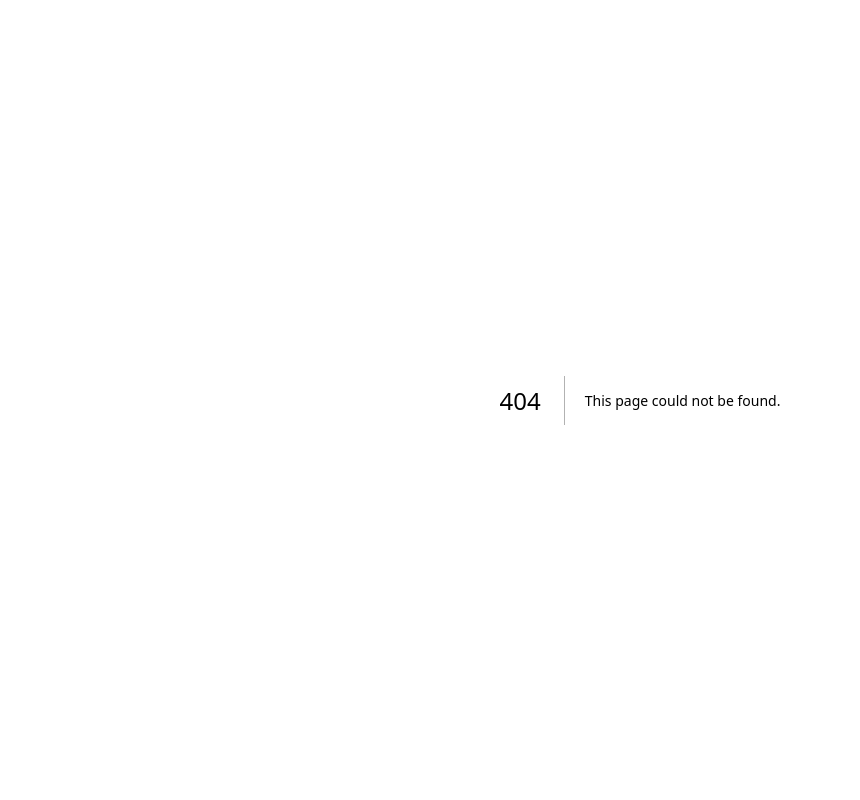
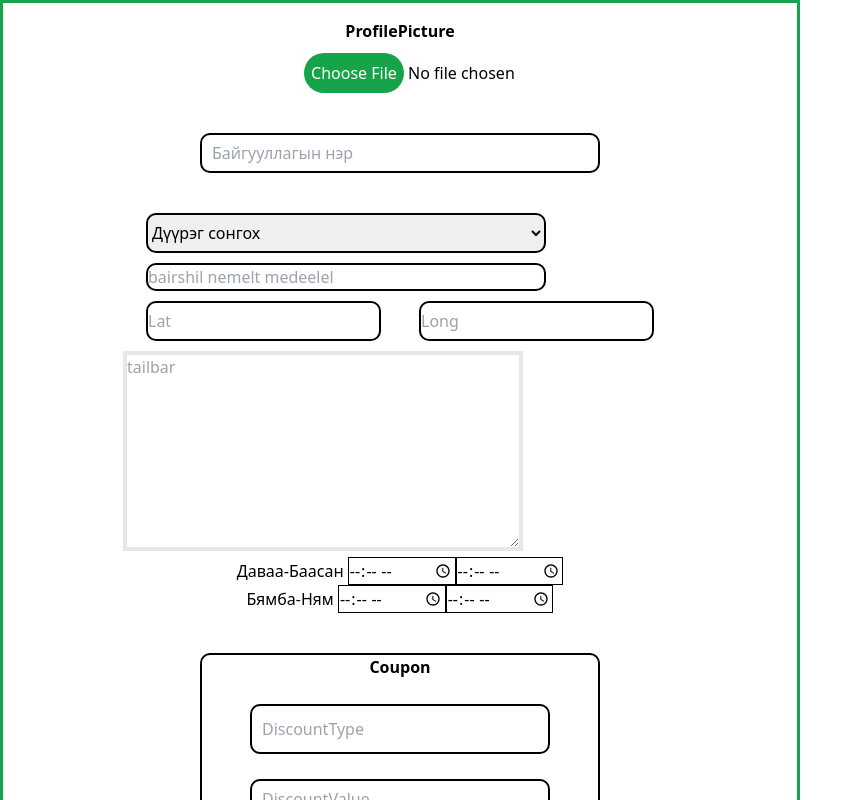
Before and after one commit to leap-2022-teal/Adolf-client, a Next.js app: page /spData/spDataC in a window 1280 px wide. Before the commit this address had no page. Shown: the top 800 px of the page, without its empty margins (0-860 px from the left). Built offline with nearby package versions, Linux system fonts and the light colour scheme.

Commit message:
completely changed the way of state

```diff
--- a/src/pages/spData/spData.tsx
+++ b/src/pages/spData/spDataC.tsx
@@ -3,23 +3,57 @@ import { use, useEffect, useState } from 'react';
 import dynamic from 'next/dynamic';
 import axios from 'axios';
 import Image from 'next/image';
+interface FormValues {
+  name: string;
+  image: string;
+  district: string;
+  address: string;
+  lat: string;
+  long: string;
+  description: string;
+  mondayFriday: string;
+  saturdaySunday: string;
+  closeMonday: string;
+  closeSaturdaySunday: string;
+  discountType: string;
+  discountValue: string;
+}
 
 function SpData() {
-  const [name, setName] = useState<string>('');
-  const [discountType, setDiscountType] = useState<string>('');
-  const [discountValue, setDiscountValue] = useState<string>('');
-  const [description, setDescription] = useState<string>('');
-  const [address, setAddress] = useState<string>('');
-  const [lat, setLat] = useState<string>();
-  const [long, setLong] = useState<string>();
-  const [mondayFriday, setMondayFriday] = useState<string>('');
-  const [saturdaySunday, setSaturdaySunday] = useState<string>('');
-  const [closeMonday, setCloseMonday] = useState<string>('');
-  const [closeSaturdaySunday, setCloseSaturdaySunday] = useState<string>('');
   const [uploading, setUploading] = useState(false);
   const [image, setImage] = useState<any>('');
-  const [location, setLocation] = useState<string>('');
-  // console.log('eneshu', location);
+  const [formValues, setFormValues] = useState<FormValues>({
+    name: '',
+    image: '',
+    district: '',
+    address: '',
+    lat: '',
+    long: '',
+    description: '',
+    mondayFriday: '',
+    saturdaySunday: '',
+    closeMonday: '',
+    closeSaturdaySunday: '',
+    discountType: '',
+    discountValue: '',
+  });
+  // const handleInputChange = (
+  //   e: React.ChangeEvent<
+  //     HTMLInputElement | HTMLSelectElement | HTMLTextAreaElement
+  //   >
+  // ) => {
+  //   const { name, value } = e.target;
+  //   setFormValues({ ...formValues, [name]: value });
+  // };
+  function handleInputChange(evt: any) {
+    const value = evt.target.value;
+    setFormValues({
+      ...formValues,
+      [evt.target.name]: value,
+    });
+  }
+
+  // console.log('eneshu', District)
   async function handleFileUpload(event: any) {
     setUploading(true);
     const imageFile = event.target.files[0];
@@ -35,30 +69,10 @@ function SpData() {
         setUploading(false);
       });
   }
-  let spData = {};
-  function handleSpData() {
-    spData = {
-      name,
-      discountType,
-      discountValue,
-      description,
-      address,
-      lat,
-      long,
-      mondayFriday,
-      saturdaySunday,
-      closeMonday,
-      closeSaturdaySunday,
-      image,
-      location,
-    };
-    axios.post(`http://localhost:8000/spData`, spData).then((res) => {
-      const { status } = res;
-      if (status === 201) {
-        alert('Success');
-      }
-    });
-  }
+  const handleSubmit = async () => {
+    console.log(formValues);
+    // Handle form submission logic here
+  };
 
   return (
     <>
@@ -81,78 +95,68 @@ function SpData() {
         </div>
         <div className="flex flex-col items-center gap-[40px] ">
           <input
-            value={name}
-            onChange={(e) => setName(e.target.value)}
+            name="name"
+            value={formValues.name}
+            onChange={handleInputChange}
             type="text"
             placeholder="Байгууллагын нэр"
             className="w-[400px] h-[40px]  border-[2px] rounded-[10px]  placeholder:pl-[10px] border-black mt-[40px] focus:pl-[10px] "
           />
           <div className="flex flex-col gap-[10px]">
             <select
-              name="District"
+              value={formValues.district}
+              name="district"
               id=""
-              onChange={(e) => setLocation(e.target.value)}
+              onChange={handleInputChange}
               className="w-[400px] h-[40px] rounded-[10px] border-[2px] border-black  "
             >
-              <option selected>Бүх байршил</option>
-              <option value="1">УБ-Багануур</option>
-              <option value="2">УБ-Багахангай</option>
-              <option value="3">УБ-Баянгол</option>
+              <option selected>Дүүрэг сонгох</option>
               <option value="4">УБ-Баянзүрх</option>
               <option value="5">УБ-Налайх</option>
               <option value="6">УБ-Сонгинохайрхан</option>
               <option value="7">УБ-Сүхбаатар</option>
               <option value="8">УБ-Хан-Уул</option>
               <option value="9">УБ-Чингэлтэй</option>
+              <option value="1">УБ-Багануур</option>
+              <option value="2">УБ-Багахангай</option>
+              <option value="3">УБ-Баянгол</option>
               <option value="10">Дархан</option>
               <option value="11">Эрдэнэт</option>
             </select>
-            <textarea
-              value={address}
-              onChange={(e) => setAddress(e.target.value)}
+            <input
+              name="address"
+              value={formValues.address}
+              onChange={handleInputChange}
               placeholder="bairshil nemelt medeelel"
               className="border-[2px] border-black w-[400px] rounded-[10px]"
-            ></textarea>
+            ></input>
             <div className="flex gap-[38px]">
               <input
+                name="lat"
                 type="text"
                 placeholder="Lat"
-                value={lat}
-                onChange={(e) => setLat(e.target.value)}
+                value={formValues.lat}
+                onChange={handleInputChange}
                 className="border-[2px] border-black h-[40px] rounded-[10px]"
               />
               <input
+                name="long"
                 type="text"
                 placeholder="Long"
-                value={long}
-                onChange={(e) => setLong(e.target.value)}
+                value={formValues.long}
+                onChange={handleInputChange}
                 className="border-[2px] border-black h-[40px] rounded-[10px]"
               />
             </div>
           </div>
         </div>
-        {/* <input
-          type="file"
-          className=" file:bg-green-600  ml-[120px] file:border-none file:h-[40px] file:w-[100px] file:text-white file:rounded-[20px] mt-[10px]"
-        />
-        {/* <div>
-          <CKEditor
-            editor={ClassicEditor}
-            // data={discription}
-            onChange={(event, editor) => {
-              const data = editor.getData();
-              setDiscription(data);
-            }}
-          />
-        </div> */}
         <div>
           <textarea
+            name="description"
             className=" file:bg-green-600  ml-[120px] file:border-none file:h-[40px] file:w-[100px] file:text-white file:rounded-[20px] mt-[10px] min-w-[400px] h-[200px] border-4 border-black-400 border-solid"
-            value={description}
+            value={formValues.description}
             placeholder="tailbar"
-            onChange={(event) => {
-              setDescription(event.target.value);
-            }}
+            onChange={handleInputChange}
           />
         </div>
         <div>
@@ -163,16 +167,16 @@ function SpData() {
               <input
                 className="border-[1px] border-black"
                 type="time"
-                value={mondayFriday}
-                onChange={(e) => setMondayFriday(e.target.value)}
-                name="monday"
+                value={formValues.mondayFriday}
+                onChange={handleInputChange}
+                name="mondayFriday"
               />
               <input
                 className="border-[1px] border-black"
                 type="time"
-                value={closeMonday}
-                onChange={(e) => setCloseMonday(e.target.value)}
-                name="monday"
+                value={formValues.closeMonday}
+                onChange={handleInputChange}
+                name="closeMonday"
               />
             </div>
 
@@ -181,36 +185,38 @@ function SpData() {
               <input
                 className="border-[1px] border-black"
                 type="time"
-                value={saturdaySunday}
-                onChange={(e) => setSaturdaySunday(e.target.value)}
-                name="saturday"
+                value={formValues.saturdaySunday}
+                onChange={handleInputChange}
+                name="saturdaySunday"
               />
               <input
                 className="border-[1px] border-black"
                 type="time"
-                value={closeSaturdaySunday}
-                onChange={(e) => setCloseSaturdaySunday(e.target.value)}
-                name="saturday"
+                value={formValues.closeSaturdaySunday}
+                onChange={handleInputChange}
+                name="closeSaturdaySunday"
               />
             </div>
           </div>
         </div>
         <div className="w-[400px] h-[200px] flex flex-col border-black border-[2px] mx-auto mt-[40px] rounded-[10px]  gap-[25px]">
           <h3 className="flex justify-center font-semibold">Coupon</h3>
-          <textarea
-            name=""
+          <input
+            name="discountType"
+            type="text"
             id=""
             className="w-[300px] h-[50px] border-[2px] border-black rounded-[10px] placeholder:pl-[10px] placeholder:pt-[10px] focus:pl-[5px] mx-auto "
             placeholder="DiscountType"
-            value={discountType}
-            onChange={(e) => setDiscountType(e.target.value)}
-          ></textarea>
+            value={formValues.discountType}
+            onChange={handleInputChange}
+          ></input>
           <input
+            name="discountValue"
             type="text"
             className="w-[300px] h-[40px] border-[2px] mx-auto border-black rounded-[10px] placeholder:pl-[10px] focus:pl-[5px]"
             placeholder="DiscountValue"
-            value={discountValue}
-            onChange={(e) => setDiscountValue(e.target.value)}
+            value={formValues.discountValue}
+            onChange={handleInputChange}
           />
         </div>
         <Link href="service">
@@ -219,7 +225,7 @@ function SpData() {
           </button>
         </Link>
         <button
-          onClick={handleSpData}
+          onClick={handleSubmit}
           className=" w-[150px] h-[40px] border-[2px] mx-auto mt-[40px] bg-green-600 border-none text-white rounded-[10px]"
         >
           Submit
```
